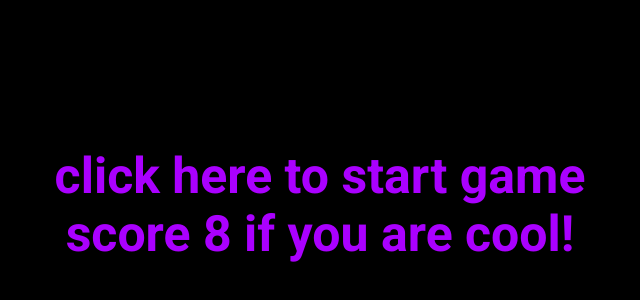
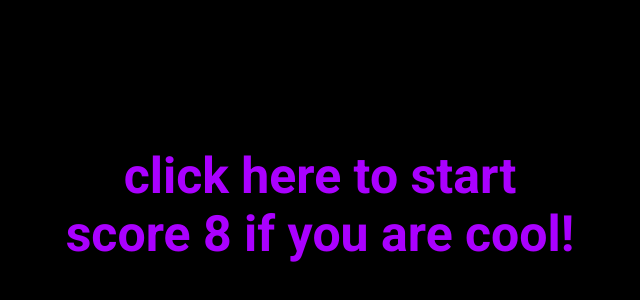
Before and after one commit to dragonlordslayer69/personal-website, a plain HTML site: page game.html in a window 1280 px wide. Shown: the part 200-500 px from the top of the page, without its empty margins (320-960 px from the left). Drawn offline with Linux system fonts and the light colour scheme.

Commit message:
formatting

```diff
--- a/game.html
+++ b/game.html
@@ -33,7 +33,7 @@
 
     <div class="bigDiv">
 
-        <h1 class="startButton" id="startButton">click here to start game<br>score 8 if you are cool!</h1>
+        <h1 class="startButton" id="startButton">click here to start<br>score 8 if you are cool!</h1>
 
         <div class="gameBoardContainer peekaboo" id="gameBoardContainer">
 
```
